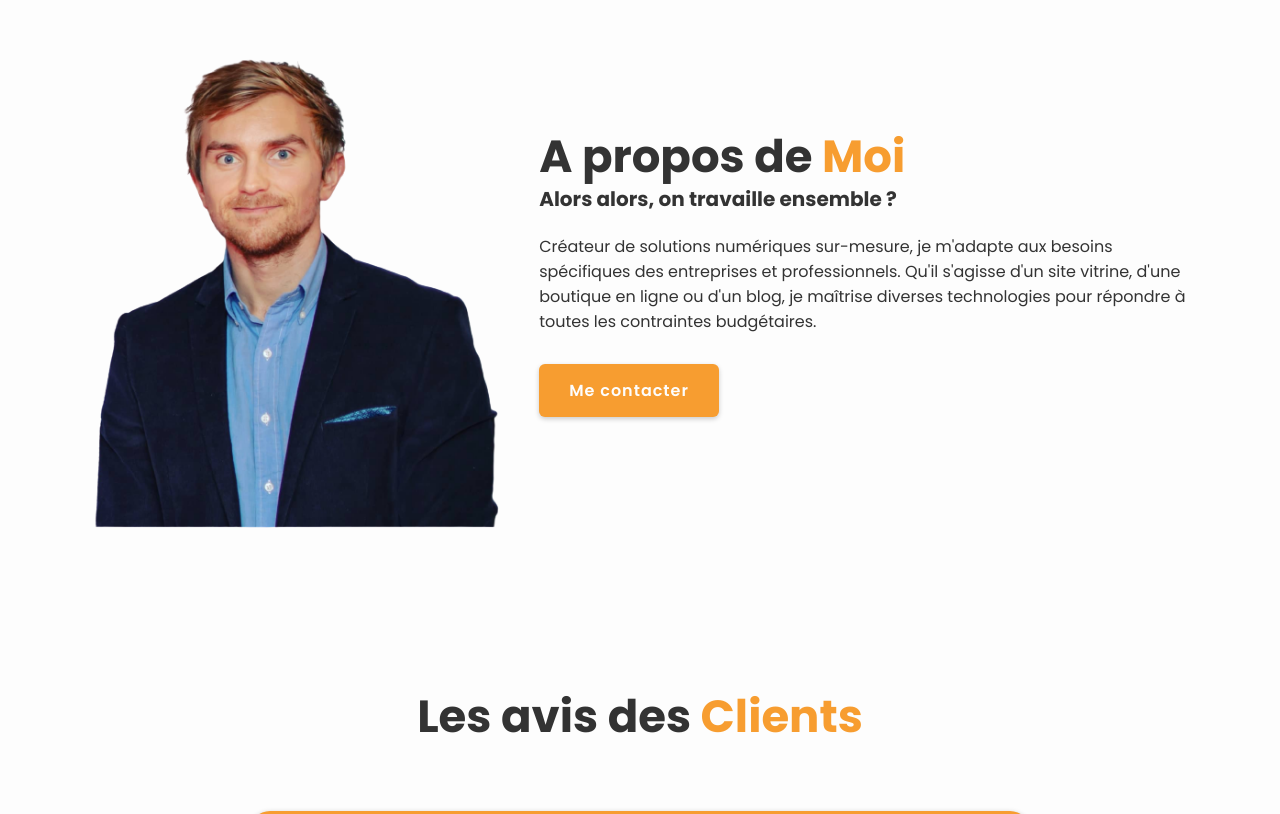
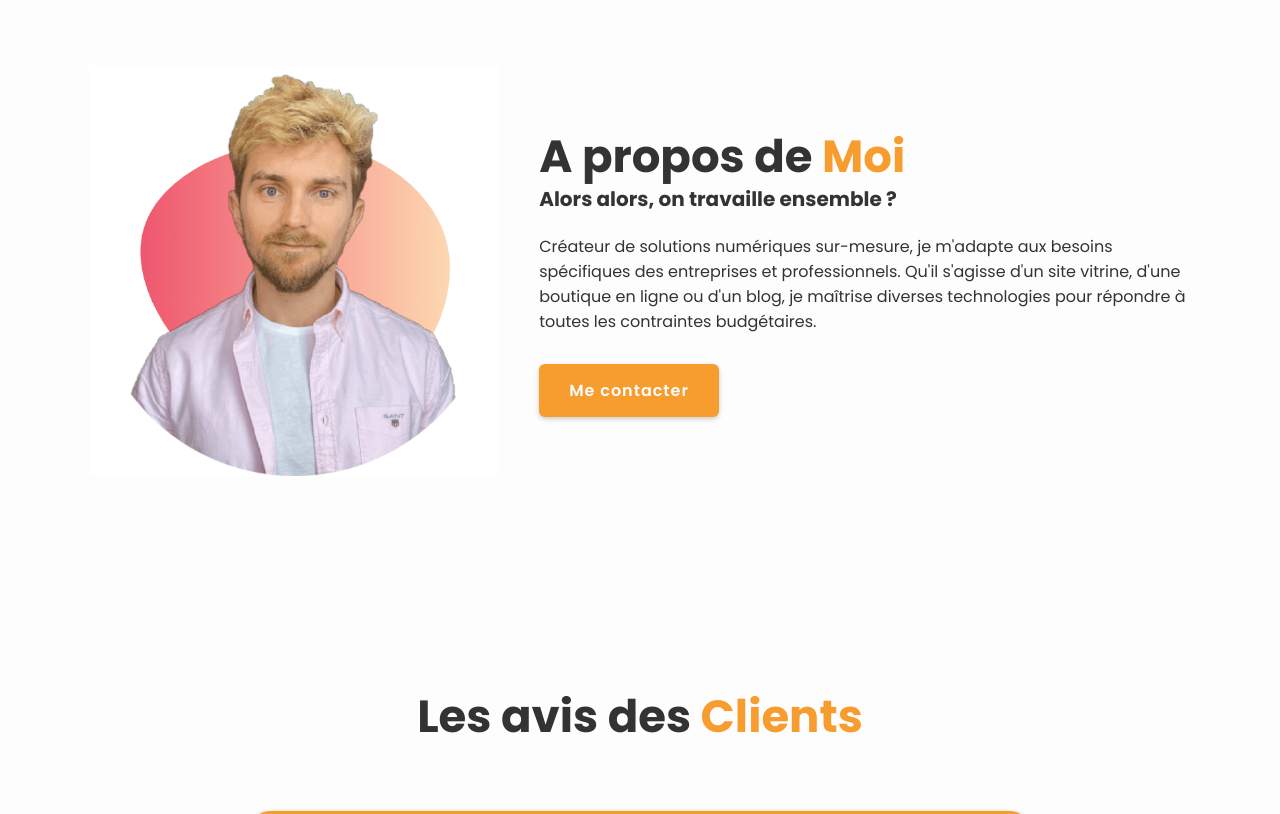
Before and after one commit to Pierrelgx/portfolio, a plain HTML site: page index.html in a window 1280 px wide. Shown: the part 2528-3342 px from the top of the page. Drawn offline with nearby package versions, Linux system fonts and the light colour scheme.

Commit message:
update photo

```diff
--- a/index.html
+++ b/index.html
@@ -181,7 +181,7 @@
       <!-- about section design -->
       <section class="about" id="about">
         <div class="about-img">
-            <img src="images/lol_me.png" alt="">
+            <img src="images/coeurSurToiQuiLisCa.png" alt="">
         </div>
 
         <div class="about-content">
```
Also changed, not shown: images/coeurSurToiQuiLisCa.png (added).
